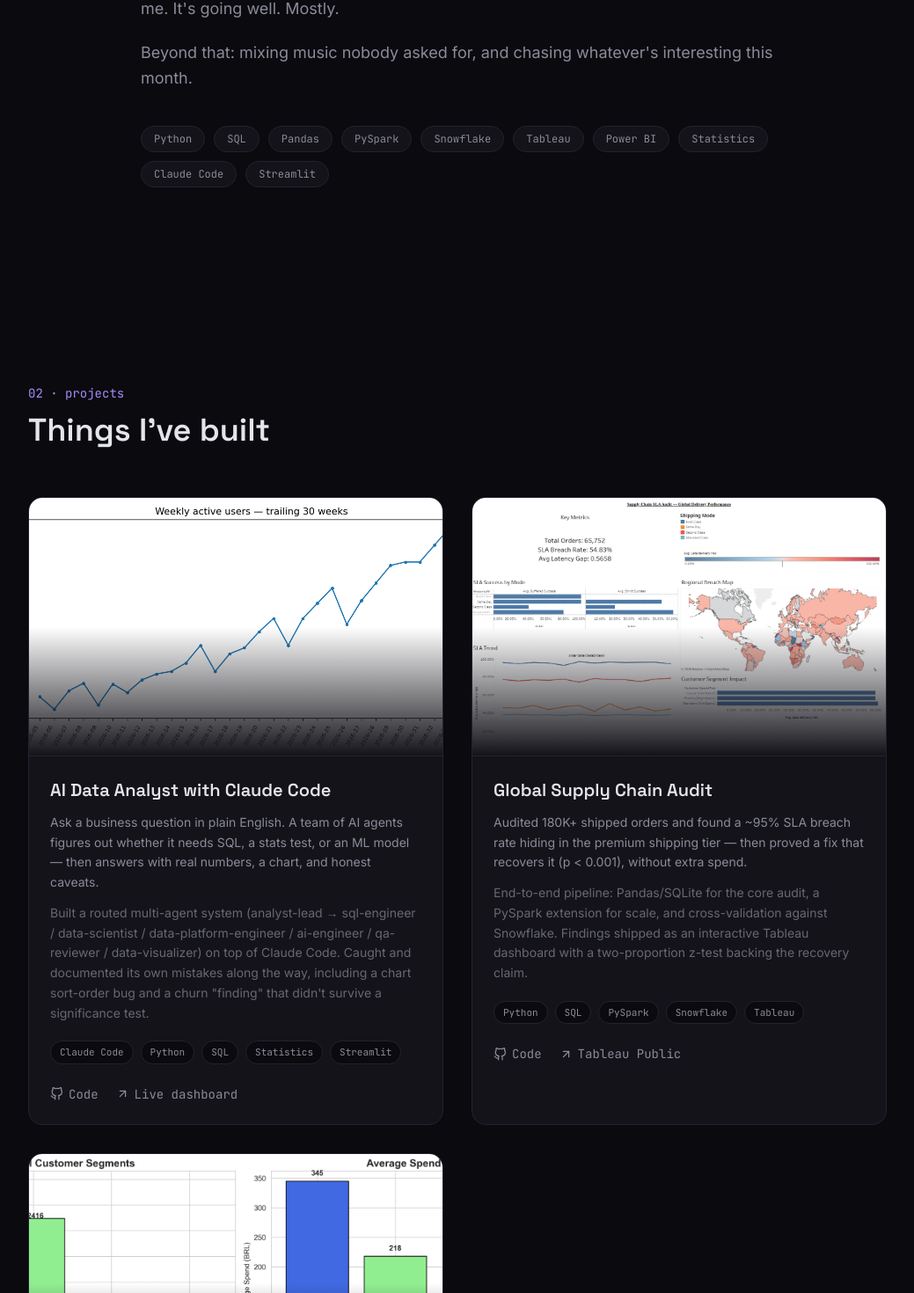
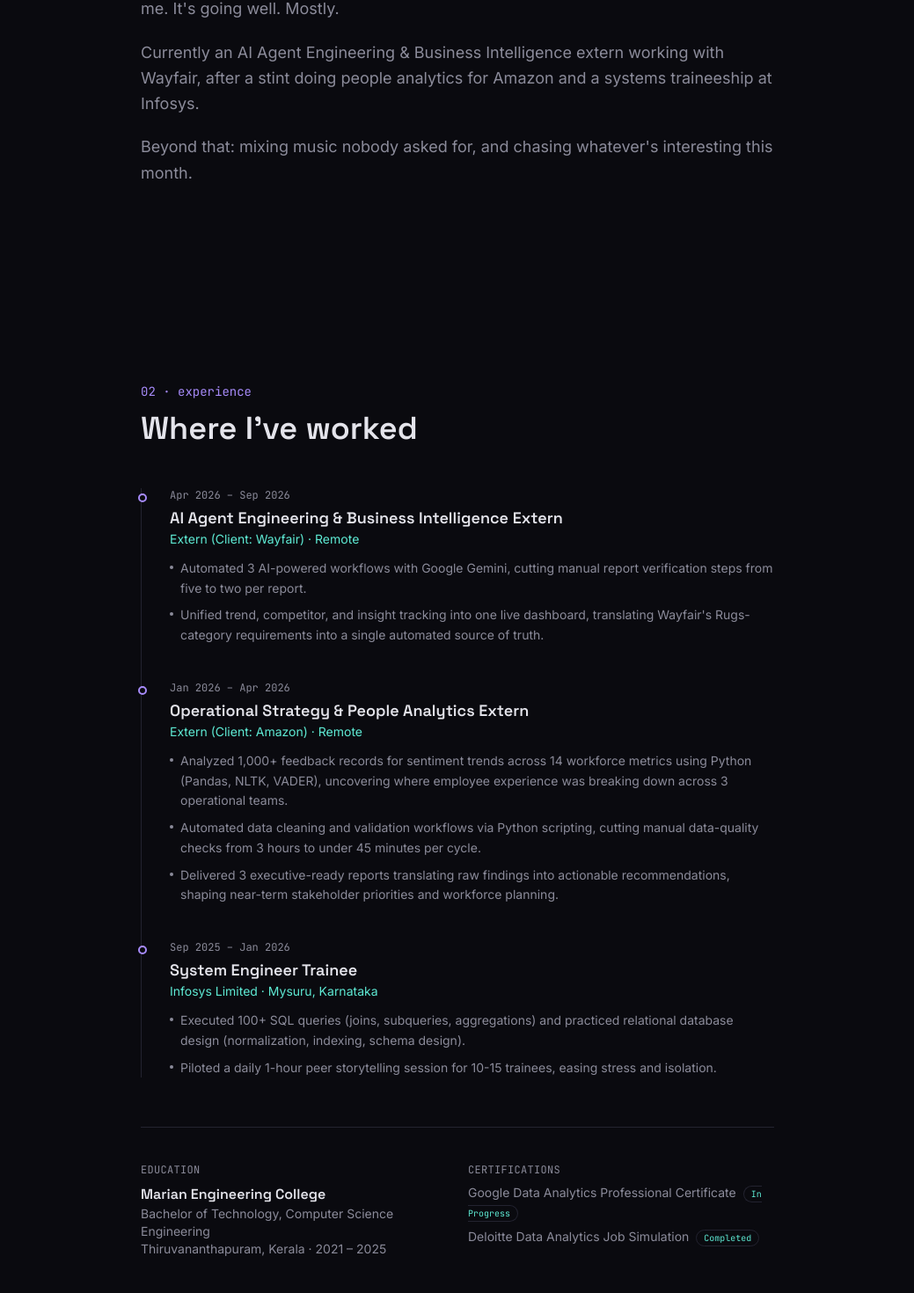
Before and after one commit to rithikahaha/automated-away, a React (Vite) app: page / in a window 1280 px wide. Shown: the part 1115-2585 px from the top of the page at 88% size, without its empty margins (120-1159 px from the left). Built offline with nearby package versions, Linux system fonts and the light colour scheme.

Commit message:
Add experience, skills, and resume content from resume

```diff
--- a/src/App.jsx
+++ b/src/App.jsx
@@ -2,7 +2,9 @@ import BackgroundGlow from './components/BackgroundGlow'
 import Nav from './components/Nav'
 import Hero from './components/Hero'
 import About from './components/About'
+import Experience from './components/Experience'
 import Projects from './components/Projects'
+import Skills from './components/Skills'
 import Contact from './components/Contact'
 import Footer from './components/Footer'
 
@@ -14,7 +16,9 @@ export default function App() {
       <main>
         <Hero />
         <About />
+        <Experience />
         <Projects />
+        <Skills />
         <Contact />
       </main>
       <Footer />
--- a/src/components/About.jsx
+++ b/src/components/About.jsx
@@ -1,17 +1,4 @@
 import { motion } from 'framer-motion'
-
-const stack = [
-  'Python',
-  'SQL',
-  'Pandas',
-  'PySpark',
-  'Snowflake',
-  'Tableau',
-  'Power BI',
-  'Statistics',
-  'Claude Code',
-  'Streamlit',
-]
 
 const fadeUp = {
   hidden: { opacity: 0, y: 24 },
@@ -50,28 +37,15 @@ export default function About() {
           well. Mostly.
         </motion.p>
         <motion.p variants={fadeUp}>
+          Currently an AI Agent Engineering &amp; Business Intelligence extern
+          working with Wayfair, after a stint doing people analytics for
+          Amazon and a systems traineeship at Infosys.
+        </motion.p>
+        <motion.p variants={fadeUp}>
           Beyond that: mixing music nobody asked for, and chasing whatever&apos;s
           interesting this month.
         </motion.p>
       </motion.div>
-
-      <motion.div
-        initial="hidden"
-        whileInView="show"
-        viewport={{ once: true, amount: 0.3 }}
-        variants={{ show: { transition: { staggerChildren: 0.04 } } }}
-        className="mt-10 flex flex-wrap gap-2.5"
-      >
-        {stack.map((s) => (
-          <motion.span
-            key={s}
-            variants={fadeUp}
-            className="rounded-full border border-border bg-surface px-3.5 py-1.5 font-mono text-xs text-muted"
-          >
-            {s}
-          </motion.span>
-        ))}
-      </motion.div>
     </section>
   )
 }
--- a/src/components/Contact.jsx
+++ b/src/components/Contact.jsx
@@ -32,7 +32,7 @@ export default function Contact() {
         transition={{ duration: 0.6 }}
         className="mb-3 font-mono text-sm text-accent"
       >
-        03 · contact
+        05 · contact
       </motion.p>
 
       <motion.h2
--- /dev/null
+++ b/src/components/Experience.jsx
@@ -0,0 +1,92 @@
+import { motion } from 'framer-motion'
+import { experience, education, certifications } from '../data/experience'
+
+const fadeUp = {
+  hidden: { opacity: 0, y: 24 },
+  show: { opacity: 1, y: 0, transition: { duration: 0.6 } },
+}
+
+export default function Experience() {
+  return (
+    <section id="experience" className="mx-auto max-w-3xl px-6 py-28">
+      <motion.p
+        initial={{ opacity: 0, y: 24 }}
+        whileInView={{ opacity: 1, y: 0 }}
+        viewport={{ once: true, amount: 0.4 }}
+        transition={{ duration: 0.6 }}
+        className="mb-3 font-mono text-sm text-accent"
+      >
+        02 · experience
+      </motion.p>
+
+      <motion.h2
+        initial={{ opacity: 0, y: 24 }}
+        whileInView={{ opacity: 1, y: 0 }}
+        viewport={{ once: true, amount: 0.4 }}
+        transition={{ duration: 0.6, delay: 0.05 }}
+        className="mb-12 font-display text-3xl font-semibold text-text sm:text-4xl"
+      >
+        Where I&apos;ve worked
+      </motion.h2>
+
+      <div className="relative space-y-10 border-l border-border pl-8">
+        {experience.map((job, i) => (
+          <motion.div
+            key={job.role}
+            initial="hidden"
+            whileInView="show"
+            viewport={{ once: true, amount: 0.2 }}
+            variants={fadeUp}
+            transition={{ delay: i * 0.05 }}
+            className="relative"
+          >
+            <span className="absolute -left-[2.28rem] top-1.5 h-2.5 w-2.5 rounded-full border-2 border-accent bg-bg" />
+            <p className="font-mono text-xs text-muted">{job.period}</p>
+            <h3 className="mt-1 font-display text-lg font-semibold text-text">{job.role}</h3>
+            <p className="text-sm text-accent2">
+              {job.org} · {job.location}
+            </p>
+            <ul className="mt-3 space-y-2">
+              {job.bullets.map((b) => (
+                <li key={b} className="flex gap-2 text-sm leading-relaxed text-muted">
+                  <span className="mt-2 h-1 w-1 shrink-0 rounded-full bg-muted" />
+                  {b}
+                </li>
+              ))}
+            </ul>
+          </motion.div>
+        ))}
+      </div>
+
+      <motion.div
+        initial="hidden"
+        whileInView="show"
+        viewport={{ once: true, amount: 0.3 }}
+        variants={fadeUp}
+        className="mt-14 grid gap-6 border-t border-border pt-10 sm:grid-cols-2"
+      >
+        <div>
+          <p className="font-mono text-xs uppercase tracking-wide text-muted">Education</p>
+          <p className="mt-2 font-display font-semibold text-text">{education.school}</p>
+          <p className="text-sm text-muted">{education.degree}</p>
+          <p className="text-sm text-muted">
+            {education.location} · {education.period}
+          </p>
+        </div>
+        <div>
+          <p className="font-mono text-xs uppercase tracking-wide text-muted">Certifications</p>
+          <ul className="mt-2 space-y-1.5">
+            {certifications.map((c) => (
+              <li key={c.name} className="text-sm text-muted">
+                {c.name}
+                <span className="ml-2 rounded-full border border-border px-2 py-0.5 font-mono text-[10px] text-accent2">
+                  {c.status}
+                </span>
+              </li>
+            ))}
+          </ul>
+        </div>
+      </motion.div>
+    </section>
+  )
+}
--- a/src/components/Hero.jsx
+++ b/src/components/Hero.jsx
@@ -70,7 +70,7 @@ export default function Hero() {
         initial={{ opacity: 0, y: 16 }}
         animate={{ opacity: 1, y: 0 }}
         transition={{ duration: 0.7, delay: 0.4 }}
-        className="mt-9 flex items-center gap-4"
+        className="mt-9 flex flex-wrap items-center justify-center gap-3"
       >
         <a
           href="#projects"
@@ -83,6 +83,14 @@ export default function Hero() {
           className="rounded-full border border-border px-6 py-2.5 text-sm font-medium text-text transition-colors hover:border-accent hover:text-accent"
         >
           Get in touch
+        </a>
+        <a
+          href="/resume.pdf"
+          target="_blank"
+          rel="noreferrer"
+          className="rounded-full border border-border px-6 py-2.5 text-sm font-medium text-text transition-colors hover:border-accent hover:text-accent"
+        >
+          Resume
         </a>
       </motion.div>
 
--- a/src/components/Nav.jsx
+++ b/src/components/Nav.jsx
@@ -3,6 +3,7 @@ import { motion } from 'framer-motion'
 
 const links = [
   { href: '#about', label: 'About' },
+  { href: '#experience', label: 'Experience' },
   { href: '#projects', label: 'Projects' },
   { href: '#contact', label: 'Contact' },
 ]
@@ -37,6 +38,16 @@ export default function Nav() {
               </a>
             </li>
           ))}
+          <li>
+            <a
+              href="/resume.pdf"
+              target="_blank"
+              rel="noreferrer"
+              className="rounded-full border border-border px-3.5 py-1.5 text-text transition-colors hover:border-accent hover:text-accent"
+            >
+              Resume
+            </a>
+          </li>
         </ul>
       </nav>
     </motion.header>
--- a/src/components/Projects.jsx
+++ b/src/components/Projects.jsx
@@ -12,7 +12,7 @@ export default function Projects() {
         transition={{ duration: 0.6 }}
         className="mb-3 font-mono text-sm text-accent"
       >
-        02 · projects
+        03 · projects
       </motion.p>
 
       <motion.h2
--- /dev/null
+++ b/src/components/Skills.jsx
@@ -0,0 +1,61 @@
+import { motion } from 'framer-motion'
+import { skillGroups } from '../data/experience'
+
+const fadeUp = {
+  hidden: { opacity: 0, y: 24 },
+  show: { opacity: 1, y: 0, transition: { duration: 0.6 } },
+}
+
+export default function Skills() {
+  return (
+    <section id="skills" className="mx-auto max-w-3xl px-6 py-28">
+      <motion.p
+        initial={{ opacity: 0, y: 24 }}
+        whileInView={{ opacity: 1, y: 0 }}
+        viewport={{ once: true, amount: 0.4 }}
+        transition={{ duration: 0.6 }}
+        className="mb-3 font-mono text-sm text-accent"
+      >
+        04 · skills
+      </motion.p>
+
+      <motion.h2
+        initial={{ opacity: 0, y: 24 }}
+        whileInView={{ opacity: 1, y: 0 }}
+        viewport={{ once: true, amount: 0.4 }}
+        transition={{ duration: 0.6, delay: 0.05 }}
+        className="mb-12 font-display text-3xl font-semibold text-text sm:text-4xl"
+      >
+        What I work with
+      </motion.h2>
+
+      <motion.div
+        initial="hidden"
+        whileInView="show"
+        viewport={{ once: true, amount: 0.2 }}
+        variants={{ show: { transition: { staggerChildren: 0.08 } } }}
+        className="grid gap-6 sm:grid-cols-2"
+      >
+        {skillGroups.map((group) => (
+          <motion.div
+            key={group.label}
+            variants={fadeUp}
+            className="rounded-2xl border border-border bg-surface p-5"
+          >
+            <p className="font-mono text-xs uppercase tracking-wide text-accent2">{group.label}</p>
+            <div className="mt-3 flex flex-wrap gap-2">
+              {group.items.map((item) => (
+                <span
+                  key={item}
+                  className="rounded-full border border-border bg-bg px-3 py-1 text-xs text-muted"
+                >
+                  {item}
+                </span>
+              ))}
+            </div>
+          </motion.div>
+        ))}
+      </motion.div>
+    </section>
+  )
+}
--- /dev/null
+++ b/src/data/experience.js
@@ -0,0 +1,56 @@
+export const experience = [
+  {
+    role: 'AI Agent Engineering & Business Intelligence Extern',
+    org: 'Extern (Client: Wayfair)',
+    location: 'Remote',
+    period: 'Apr 2026 – Sep 2026',
+    bullets: [
+      'Automated 3 AI-powered workflows with Google Gemini, cutting manual report verification steps from five to two per report.',
+      "Unified trend, competitor, and insight tracking into one live dashboard, translating Wayfair's Rugs-category requirements into a single automated source of truth.",
+    ],
+  },
+  {
+    role: 'Operational Strategy & People Analytics Extern',
+    org: 'Extern (Client: Amazon)',
+    location: 'Remote',
+    period: 'Jan 2026 – Apr 2026',
+    bullets: [
+      'Analyzed 1,000+ feedback records for sentiment trends across 14 workforce metrics using Python (Pandas, NLTK, VADER), uncovering where employee experience was breaking down across 3 operational teams.',
+      'Automated data cleaning and validation workflows via Python scripting, cutting manual data-quality checks from 3 hours to under 45 minutes per cycle.',
+      'Delivered 3 executive-ready reports translating raw findings into actionable recommendations, shaping near-term stakeholder priorities and workforce planning.',
+    ],
+  },
+  {
+    role: 'System Engineer Trainee',
+    org: 'Infosys Limited',
+    location: 'Mysuru, Karnataka',
+    period: 'Sep 2025 – Jan 2026',
+    bullets: [
+      'Executed 100+ SQL queries (joins, subqueries, aggregations) and practiced relational database design (normalization, indexing, schema design).',
+      'Piloted a daily 1-hour peer storytelling session for 10-15 trainees, easing stress and isolation.',
+    ],
+  },
+]
+
+export const education = {
+  school: 'Marian Engineering College',
+  degree: 'Bachelor of Technology, Computer Science Engineering',
+  location: 'Thiruvananthapuram, Kerala',
+  period: '2021 – 2025',
+}
+
+export const certifications = [
+  { name: 'Google Data Analytics Professional Certificate', status: 'In Progress' },
+  { name: 'Deloitte Data Analytics Job Simulation', href: null, status: 'Completed' },
+]
+
+export const skillGroups = [
+  { label: 'Languages', items: ['SQL', 'Python (Pandas, NumPy)'] },
+  {
+    label: 'Data Analytics & ML',
+    items: ['Exploratory Data Analysis', 'Statistical Analysis', 'Scikit-learn', 'Random Forest', 'K-Means', 'Root Cause Analysis'],
+  },
+  { label: 'Visualization', items: ['Tableau', 'Power BI', 'DAX', 'Streamlit', 'Excel', 'PowerPoint'] },
+  { label: 'Data Engineering, Cloud & Warehousing', items: ['Snowflake', 'AWS (S3, Glue, Athena)', 'dbt', 'Terraform'] },
+  { label: 'AI & Automation', items: ['Claude Code (Agentic Workflows)', 'n8n', 'Git/GitHub Actions (CI/CD)'] },
+]
--- a/src/data/projects.js
+++ b/src/data/projects.js
@@ -4,9 +4,9 @@ export const projects = [
     blurb:
       'Ask a business question in plain English. A team of AI agents figures out whether it needs SQL, a stats test, or an ML model — then answers with real numbers, a chart, and honest caveats.',
     detail:
-      'Built a routed multi-agent system (analyst-lead → sql-engineer / data-scientist / data-platform-engineer / ai-engineer / qa-reviewer / data-visualizer) on top of Claude Code. Caught and documented its own mistakes along the way, including a chart sort-order bug and a churn "finding" that didn\'t survive a significance test.',
+      'Engineered a system of 7 specialized agents on Claude Code, backed by 40 automated dbt data checks and a 24-test suite that runs on every update via GitHub Actions. Built a churn model (AUC 0.6675) on 50K+ usage events, and stress-tested a "35% churn difference" that turned out not to be statistically proven (p=0.075) — catching a false pattern before it drove a retention decision. Live dashboard tracks 108.5% revenue growth from existing customers; a Terraform plan sketches multi-cloud (AWS/GCP/Azure) scaling.',
     image: '/images/ai-data-analyst.png',
-    tags: ['Claude Code', 'Python', 'SQL', 'Statistics', 'Streamlit'],
+    tags: ['Claude Code', 'Python', 'SQL', 'dbt', 'Streamlit', 'GitHub Actions'],
     github: 'https://github.com/rithikahaha/AI-Data-Analyst-Claude-Code',
     demo: 'https://ai-data-analyst-claude-code.streamlit.app/',
     demoLabel: 'Live dashboard',
@@ -14,23 +14,23 @@ export const projects = [
   {
     title: 'Global Supply Chain Audit',
     blurb:
-      'Audited 180K+ shipped orders and found a ~95% SLA breach rate hiding in the premium shipping tier — then proved a fix that recovers it (p < 0.001), without extra spend.',
+      'Quantified a systemic 2-day fulfillment delay across 180K+ orders and pinpointed a 95% missed-deadline rate hiding in the premium shipping tier.',
     detail:
-      'End-to-end pipeline: Pandas/SQLite for the core audit, a PySpark extension for scale, and cross-validation against Snowflake. Findings shipped as an interactive Tableau dashboard with a two-proportion z-test backing the recovery claim.',
+      'Built an A/B testing framework across all 4 shipping modes: confirmed a real, statistically-backed improvement in 3 tiers (p < 0.001) while correctly ruling out a change for Standard Class (p = 0.951, already well-calibrated). Found a uniform 54% failure rate across every customer spend tier — ruling out high-value customers as the cause. Shipped as an interactive Tableau dashboard with a live regional missed-deadline map, validated across Pandas/SQLite, PySpark, and Snowflake.',
     image: '/images/supply-chain.png',
-    tags: ['Python', 'SQL', 'PySpark', 'Snowflake', 'Tableau'],
+    tags: ['SQL', 'Python', 'PySpark', 'Snowflake', 'Tableau'],
     github: 'https://github.com/rithikahaha/Supply-Chain-Audit',
     demo: 'https://public.tableau.com/app/profile/rithika.h8756/viz/SupplyChainSLAAudit/SupplyChainSLAAudit',
     demoLabel: 'Tableau Public',
   },
   {
-    title: 'E-Commerce Customer Analytics',
+    title: 'Customer & Revenue Analytics',
     blurb:
-      'Ran RFM segmentation and cohort retention on ~100K orders from a Brazilian e-commerce platform to find out who actually comes back — and whether happy customers are the ones doing it.',
+      'An end-to-end pipeline over 99,440 orders (R$16.08M revenue) on AWS, run through 7 statistical analyses to find out where the money — and the customers — actually go.',
     detail:
-      'Segmented customers by recency/frequency/monetary value, built month-over-month cohort retention curves, and tested whether review scores correlate with repeat purchases — plus a regional breakdown of revenue and payment preferences across Brazil.',
+      'Uncovered a R$6.03M revenue concentration in São Paulo (37.5% of total) across 8 linked tables. Trained Random Forest models predicting delivery delays (ROC-AUC 0.737) and review scores (R² = 0.216), and segmented 96,095 customers by purchase behavior (K-Means, silhouette 0.497) — the top segment spends 2.1x–7x the average. The sharpest finding: only 3.12% of customers ever place a second order, reframing retention strategy from slowing decay to converting first-time buyers. Shipped as a 5-page Power BI report and a live Plotly dashboard.',
     image: '/images/ecommerce.png',
-    tags: ['Python', 'Pandas', 'RFM', 'Cohort Analysis', 'Power BI'],
+    tags: ['AWS', 'SQL', 'Python', 'Scikit-learn', 'Power BI'],
     github: 'https://github.com/rithikahaha/E-commerce-analytics-with-cohort-analysis',
   },
 ]
```
Also changed, not shown: 1 other file (tests, documents, lock files or other folders).
